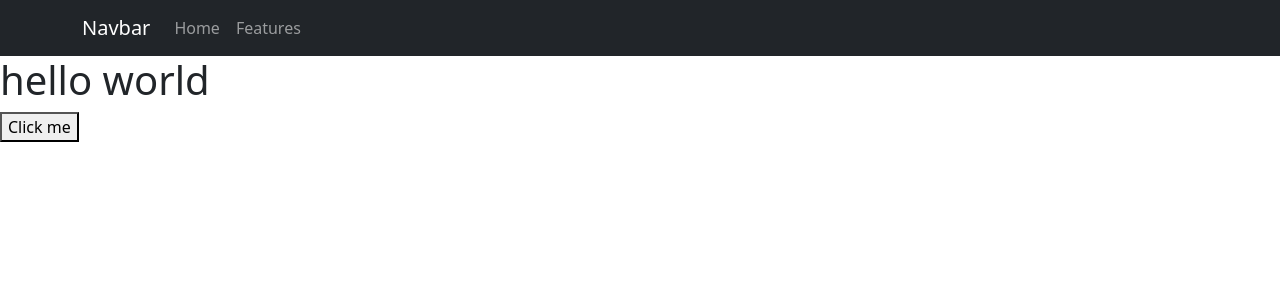
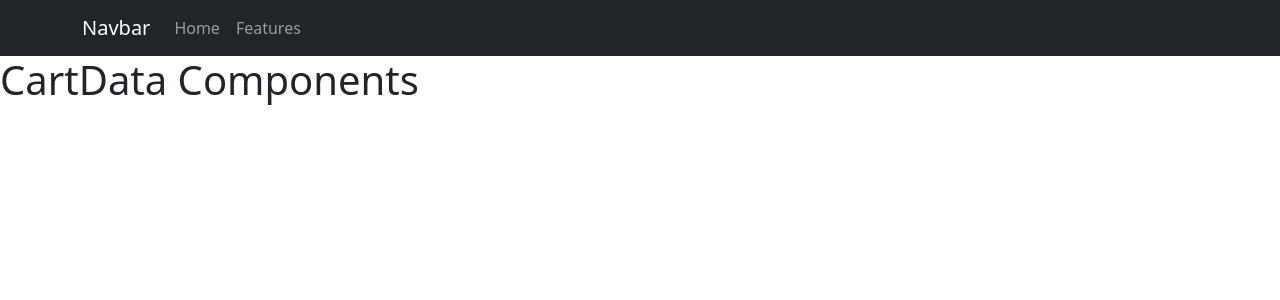
Before and after one commit to satendramca/E-Commerce-Project, a React (Create React App) app: page / in a window 1280 px wide. Shown: the top 300 px of the page. Built offline with nearby package versions, Linux system fonts and the light colour scheme.

Commit message:
add code

```diff
--- a/src/Components/CartData.js
+++ b/src/Components/CartData.js
@@ -3,8 +3,7 @@ import React from 'react'
 const CartData = () => {
   return (
     <div>
-      <h1>hello world</h1>
-      <button>Click me</button>
+     <h1>CartData Components</h1>
     </div>
   )
 }
```
